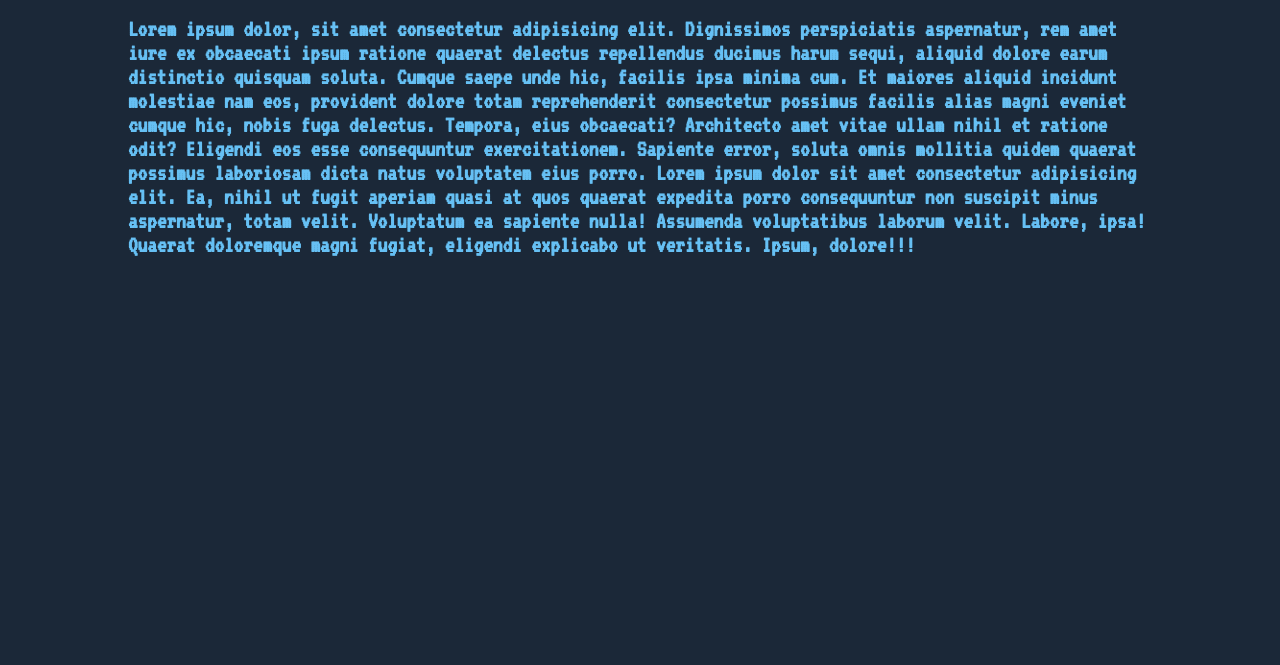
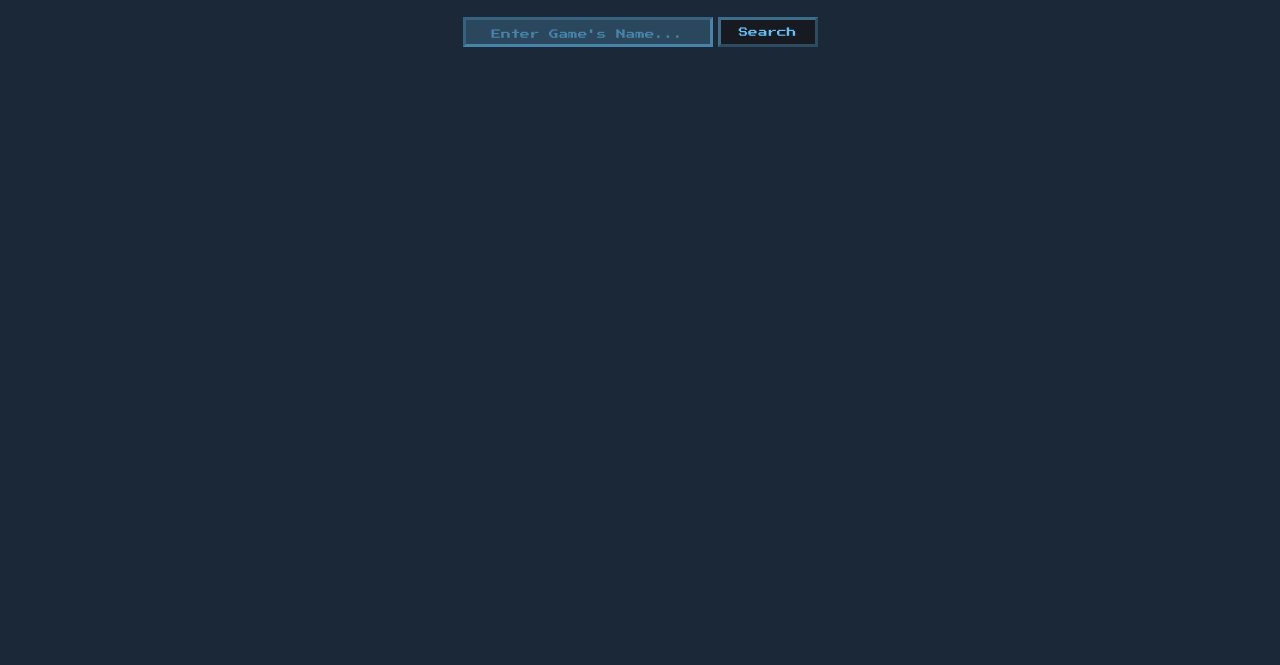
Before and after one commit to Bedkow/gamers_stats, a plain HTML site: page index.html in a window 1280 px wide. Shown: the part 67-732 px from the top of the page. Drawn offline with Linux system fonts and the light colour scheme.

Commit message:
added searchbar and styled it

```diff
--- a/index.html
+++ b/index.html
@@ -19,23 +19,10 @@
 		<header><h1 id="header_title">Gamer's Stats Cave</h1></header>
 
 		<section id="main_content">
-			<h2>
-				Lorem ipsum dolor, sit amet consectetur adipisicing elit. Dignissimos
-				perspiciatis aspernatur, rem amet iure ex obcaecati ipsum ratione
-				quaerat delectus repellendus ducimus harum sequi, aliquid dolore earum
-				distinctio quisquam soluta. Cumque saepe unde hic, facilis ipsa minima
-				cum. Et maiores aliquid incidunt molestiae nam eos, provident dolore
-				totam reprehenderit consectetur possimus facilis alias magni eveniet
-				cumque hic, nobis fuga delectus. Tempora, eius obcaecati? Architecto
-				amet vitae ullam nihil et ratione odit? Eligendi eos esse consequuntur
-				exercitationem. Sapiente error, soluta omnis mollitia quidem quaerat
-				possimus laboriosam dicta natus voluptatem eius porro. Lorem ipsum dolor
-				sit amet consectetur adipisicing elit. Ea, nihil ut fugit aperiam quasi
-				at quos quaerat expedita porro consequuntur non suscipit minus
-				aspernatur, totam velit. Voluptatum ea sapiente nulla! Assumenda
-				voluptatibus laborum velit. Labore, ipsa! Quaerat doloremque magni
-				fugiat, eligendi explicabo ut veritatis. Ipsum, dolore!!!
-			</h2>
+			<form action="#" autocomplete="off">
+				<input type="text" id="gameName" placeholder="Enter Game's Name..." />
+				<input type="submit" value="Search" />
+			</form>
 		</section>
 
 		<footer>
--- a/styles.scss
+++ b/styles.scss
@@ -83,3 +83,53 @@ footer {
     width: 30px;
     margin: 0 10px;
 }
+
+input:focus {
+    outline: none;
+}
+
+form {
+    margin: auto;
+    font-family: 'Press Start 2P', cursive;
+    text-align: center;
+    display: flex;
+    justify-content: center;
+    align-items: center;
+}
+
+#gameName {
+    background-color: #2A475E;
+    color: $primaryTextColor;
+    height: 30px;
+    width: 250px;
+    font-family: 'Press Start 2P', cursive;
+    border: 3px inset $secondaryTextColor;
+}
+
+::placeholder {
+    color: $secondaryTextColor;
+    font-family: 'Press Start 2P', cursive;
+    font-size: 0.6rem;
+    text-align: center;
+}
+
+input[type=submit] {
+    background-color: $primaryColor_1;
+    color: $primaryTextColor;
+    height: 30px;
+    width: 100px;
+    font-family: 'Press Start 2P', cursive;
+    font-size: 0.6rem;
+    margin-left: 5px;
+    padding: 2px;
+    border:  3px outset $secondaryTextColor;
+    // border-style: outset;
+}
+
+input[type=submit]:active {
+    border: 3px inset $secondaryTextColor; // @@@ test later
+}
+
+input[type=submit]:hover {
+    cursor: pointer;
+}
```
Also changed, not shown: styles.css, 1 other file.
